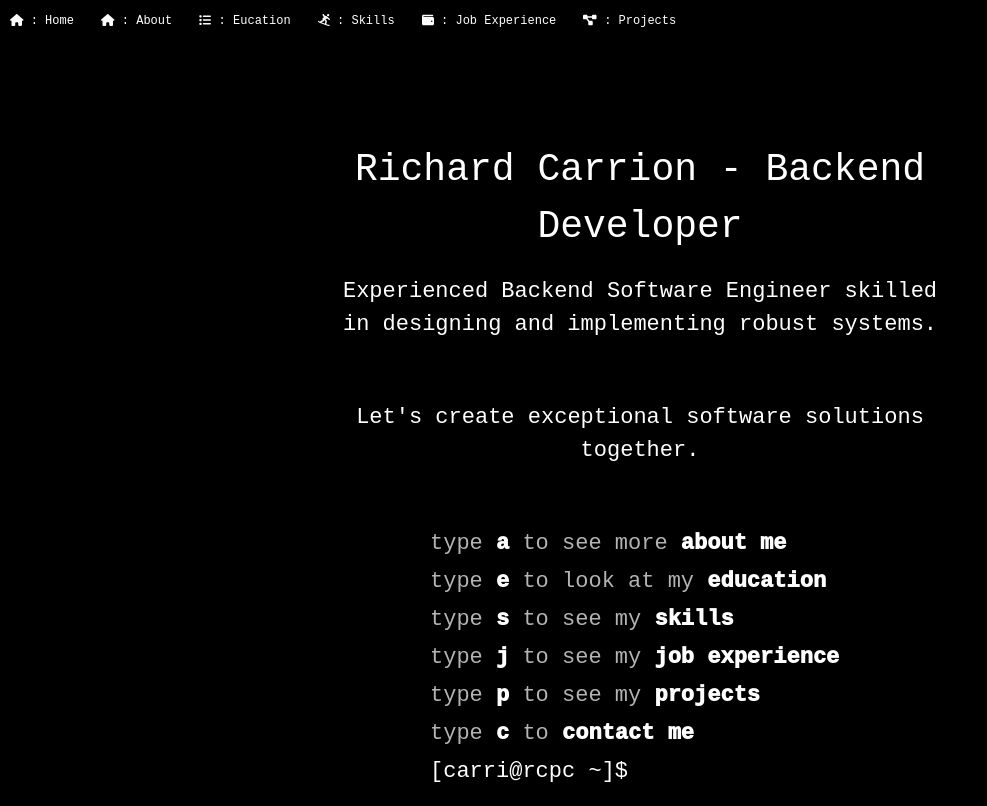
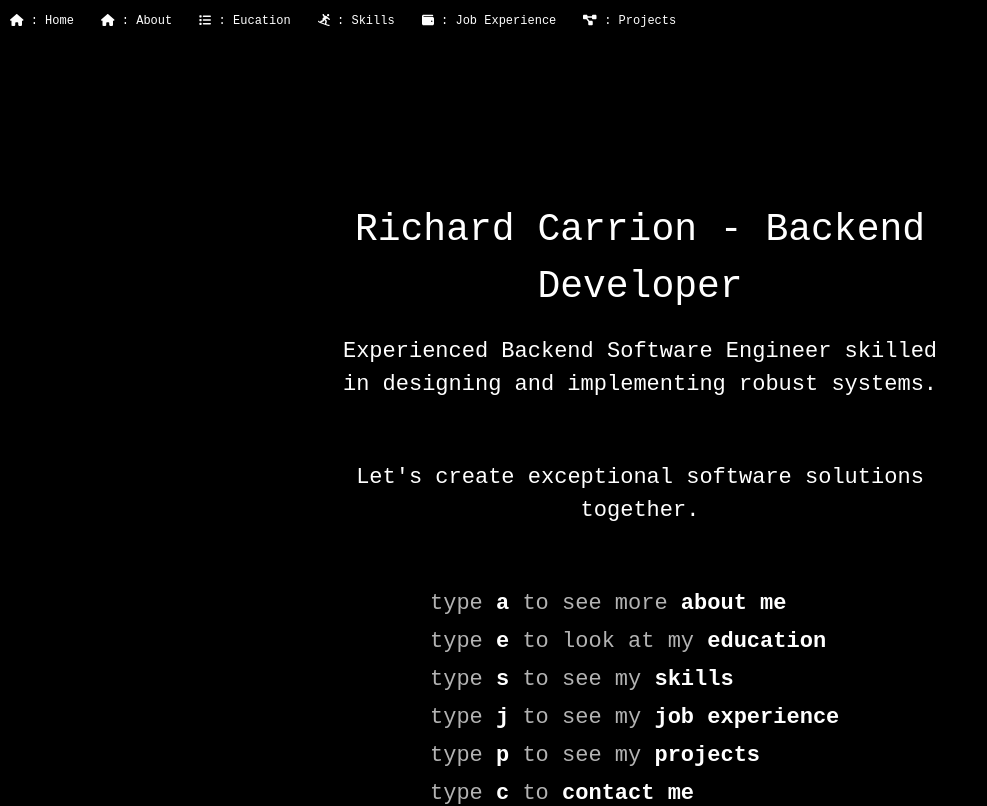
Before and after one commit to noesrichard/portfolio, a Vue app: page / in a window 1280 px wide. Shown: the top 806 px of the page, without its empty margins (0-987 px from the left). Built offline with nearby package versions, Linux system fonts and the light colour scheme.

Commit message:
Visual improves

```diff
--- a/src/App.vue
+++ b/src/App.vue
@@ -21,7 +21,7 @@ window.addEventListener('keypress', (e) => {
     if ('aesjpc'.includes(e.key)) {
       window.location.href = options[key.value]
     }
-  }, 300)
+  }, 100)
 })
 </script>
 
@@ -114,11 +114,6 @@ body {
   font-size: 22px;
 }
 
-strong {
-  /* color: #00ff66; */
-  color: #ffffff;
-  font-weight: 1000;
-}
 
 main {
   margin-top: 100px;
@@ -131,6 +126,7 @@ main {
   color: white;
   text-align: center;
   width: 50%;
+  padding-top: 60px;
   display: flex;
   flex-direction: column;
   justify-content: center;
@@ -156,7 +152,10 @@ main {
   color: rgba(255, 255, 255, 0.7);
   margin-bottom: 5px;
 }
-
+strong {
+  color: #ffffff;
+  font-weight: 8000;
+}
 .scroll {
   margin-top: 100px;
 }
```
